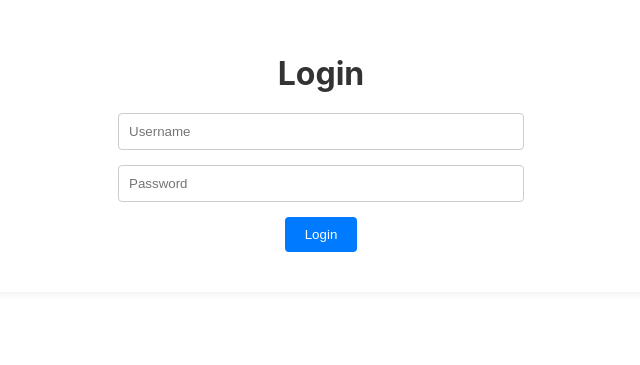
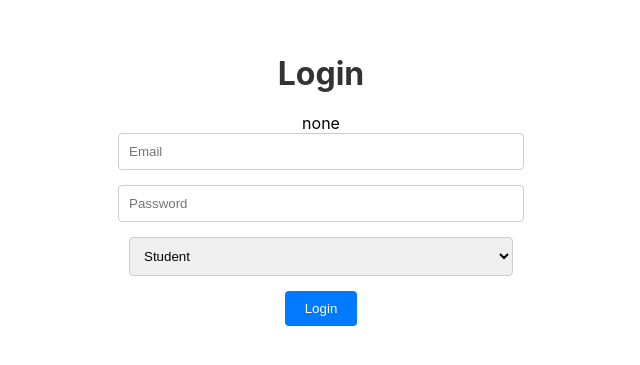
Before and after one commit to Ajay9330/ExamApp-Client, a React (Create React App) app: page /login in a window 1280 px wide. Shown: the part 127-492 px from the top of the page, without its empty margins (319-959 px from the left). Built offline with nearby package versions, Linux system fonts and the light colour scheme.

Commit message:
Login working properly with redirection

```diff
--- a/package.json
+++ b/package.json
@@ -2,6 +2,7 @@
   "name": "examapp",
   "version": "0.1.0",
   "private": true,
+  "proxy": "http://localhost:3300",
   "dependencies": {
     "@testing-library/jest-dom": "^5.17.0",
     "@testing-library/react": "^13.4.0",
--- a/src/App.js
+++ b/src/App.js
@@ -1,60 +1,75 @@
 import './App.css';
-import { useState } from 'react';
+import React, { useEffect, useState } from 'react';
+import { BrowserRouter as Router, Routes, Route, Navigate } from 'react-router-dom';
 import Home from './Components/Landing/Home';
 import Login from './Components/Login';
-import Loading from './Components/Loading';
+import NotFound from './Components/NotFound';
+import Dash from './Components/Dashbord/Dash';
+
+function clearAllCookies() {
+  const cookies = document.cookie.split("; ");
+  for (const cookie of cookies) {
+    const [name] = cookie.split("=");
+    document.cookie = `${name}=; expires=Thu, 01 Jan 1970 00:00:00 UTC; path=/;`;
+  }
+}
 
 function App() {
-  const storedUser = JSON.parse(sessionStorage.getItem('loggedInUser'));
-  const [loggedInUser, setLoggedInUser] = useState(storedUser || null);
-  const [loading, setLoading] = useState(false);
-  const [error, setError] = useState(null); // Add error state
+  const [isloggedin, setLoggedin] = useState(false);
+  const [loading, setLoading] = useState(true); // To handle loading state while checking login status
 
-  const handleLogin = async (userData) => {
+  useEffect(() => {
+    const checkLoginStatus = async () => {
       try {
-      setLoading(true);
-      setError(null); // Clear previous error if any
-
-      const response = await fetch('examapp.api', {
-        method: 'POST',
+        const response = await fetch('http://localhost:3300', {
+          method: 'get',
           headers: {
             'Content-Type': 'application/json',
           },
-        body: JSON.stringify(userData),
+          credentials: 'include',
         });
 
         if (response.ok) {
-        setLoggedInUser(userData);
-        sessionStorage.setItem('loggedInUser', JSON.stringify(userData));
+          setLoggedin(true);
         } else {
-
-        setError(JSON.stringify(response.statusText+":"+response.status));
-        console.log(response); // Set error message
-        sessionStorage.setItem('loggedInUser',"true");
-        alert(JSON.stringify(sessionStorage));
+          setLoggedin(false);
         }
       } catch (error) {
-      setError('An error occurred while connecting to the server.'); // Set error message
+        console.error('An error occurred while sending the request:', error);
       } finally {
-      setTimeout(() => {
-        setLoading(false);
-      }, 2000);
-
+        setLoading(false); // Request completed, stop loading
       }
     };
 
+    checkLoginStatus();
+  }, []);
+
+  // Show loading screen while checking login status
+  if (loading) {
+    return <div>Loading...</div>;
+  }
+
   return (
     <div className='App'>
-      {loading ? (
-        <Loading />
-      ) : (
-        // Show either Login or Home based on loggedInUser
-        loggedInUser === null ? (
-          <Login onLogin={handleLogin} error={error} />
-        ) : (
-          <Home />
-        )
-      )}
+     {isloggedin? <button onClick={()=>{setLoggedin(false);clearAllCookies();  }}>click</button>:""}
+      <Router>
+        <Routes>
+          <Route
+            path='/dashboard'
+            element={isloggedin ? <Dash /> : <Navigate to="/login" />}
+          />
+          <Route
+            path='/'
+            element={isloggedin ? <Home /> : <Navigate to="/login" />}
+          />
+          <Route
+            path='/login'
+            element={isloggedin ? <Navigate to='/' /> : <Login setLogin={setLoggedin} />}
+          />
+          {/* Add more protected routes here */}
+          <Route path='*' element={<NotFound />} />
+        </Routes>
+      </Router>
     </div>
   );
 }
--- /dev/null
+++ b/src/Components/Dashbord/Dash.jsx
@@ -0,0 +1,8 @@
+import React from 'react'
+
+export default function Dash() {
+
+  return (
+    <div>Dash</div>
+  )
+}
--- a/src/Components/Login.jsx
+++ b/src/Components/Login.jsx
@@ -1,17 +1,46 @@
 import React, { useState } from 'react';
 import './Login.css';
+import { useNavigate } from 'react-router-dom';
 
-const Login = ({ onLogin, error }) => {
-  const [username, setUsername] = useState('');
+const Login = ({ setLogin }) => {
+  const [email, setEmail] = useState('');
   const [password, setPassword] = useState('');
+  const [userType, setUserType] = useState('student'); // Default userType
+  const error="none";
+
+  const navigate = useNavigate(); // Declare the navigate function here
 
   const handleSubmit = async (e) => {
     e.preventDefault();
+
     const userData = {
-      username,
+      email,
       password,
+      userType,
     };
-    await onLogin(userData);
+
+    try {
+      const response = await fetch('http://localhost:3300/login', {
+        method: 'POST',
+        headers: {
+          'Content-Type': 'application/json',
+        },
+        body: JSON.stringify(userData),
+        credentials: 'include',
+      });
+
+      if (response.ok) {
+        console.log(response.status);
+        setLogin(true);
+        // await onLogin(userData);
+        navigate('/'); // Use navigate here to navigate to the root route
+      } else {
+        console.error('Login failed:', response.status, response.statusText);
+        // Handle login error here if needed
+      }
+    } catch (error) {
+      console.error('An error occurred while sending the request:', error);
+    }
   };
 
   return (
@@ -21,10 +50,10 @@ const Login = ({ onLogin, error }) => {
       <form onSubmit={handleSubmit}>
         <input
           type="text"
-          placeholder="Username"
+          placeholder="Email"
           className="input-field"
-          value={username}
-          onChange={(e) => setUsername(e.target.value)}
+          value={email}
+          onChange={(e) => setEmail(e.target.value)}
         />
         <input
           type="password"
@@ -33,6 +62,14 @@ const Login = ({ onLogin, error }) => {
           value={password}
           onChange={(e) => setPassword(e.target.value)}
         />
+        <select
+          className="input-field"
+          value={userType}
+          onChange={(e) => setUserType(e.target.value)}
+        >
+          <option value="student">Student</option>
+          <option value="teacher">Teacher</option>
+        </select>
         <button type="submit" className="login-button">
           Login
         </button>
--- /dev/null
+++ b/src/Components/NotFound.jsx
@@ -0,0 +1,7 @@
+import React from 'react'
+
+export default function Notfound() {
+  return (
+    <div>Notfound</div>
+  )
+}
```
Also changed, not shown: src/backendconn/auth.js (added, +27 -0 lines). Lines whose indentation alone changed are shown as unchanged.
